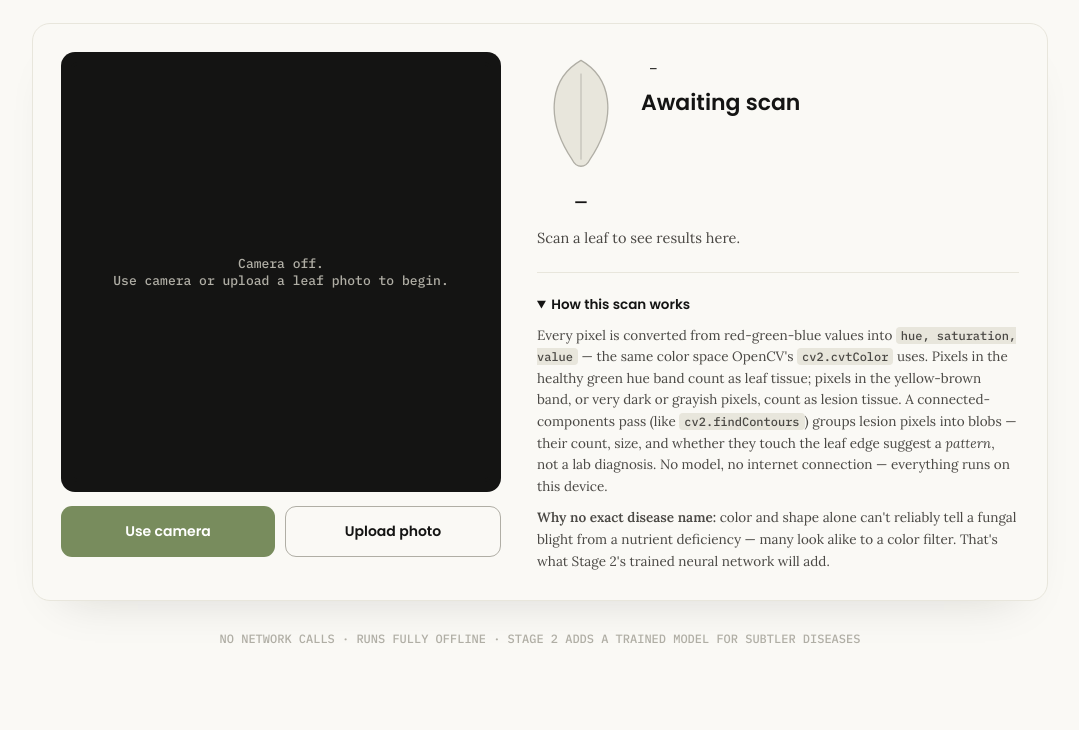
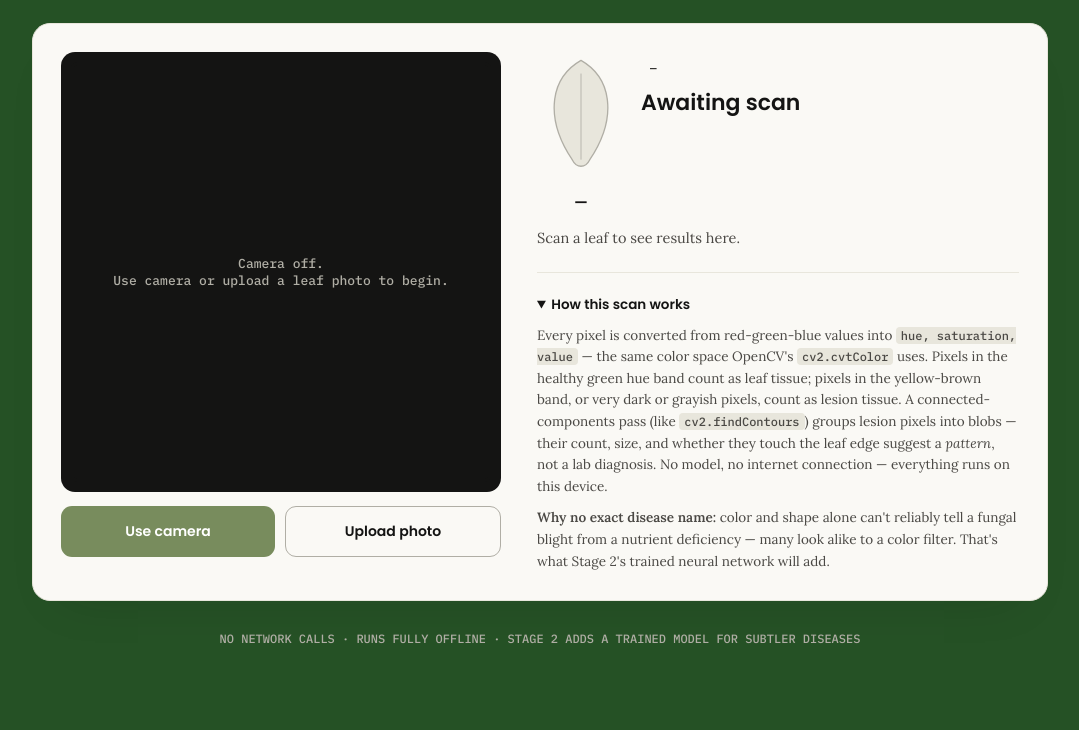
Before and after one commit to aarjavjain2020-cmyk/LeafDisease, a plain HTML site: page index.html in a window 1280 px wide. Shown: the part 157-887 px from the top of the page, without its empty margins (100-1179 px from the left). Drawn offline with Linux system fonts and the light colour scheme.

Commit message:
Change bg1

```diff
--- a/style.css
+++ b/style.css
@@ -12,7 +12,7 @@
 *{box-sizing:border-box;}
 html,body{margin:0;padding:0;}
 body{
-  background:var(--light);
+  background:var(--bg);
   color:var(--dark);
   font-family:'Lora',Georgia,serif;
   min-height:100vh;
```
